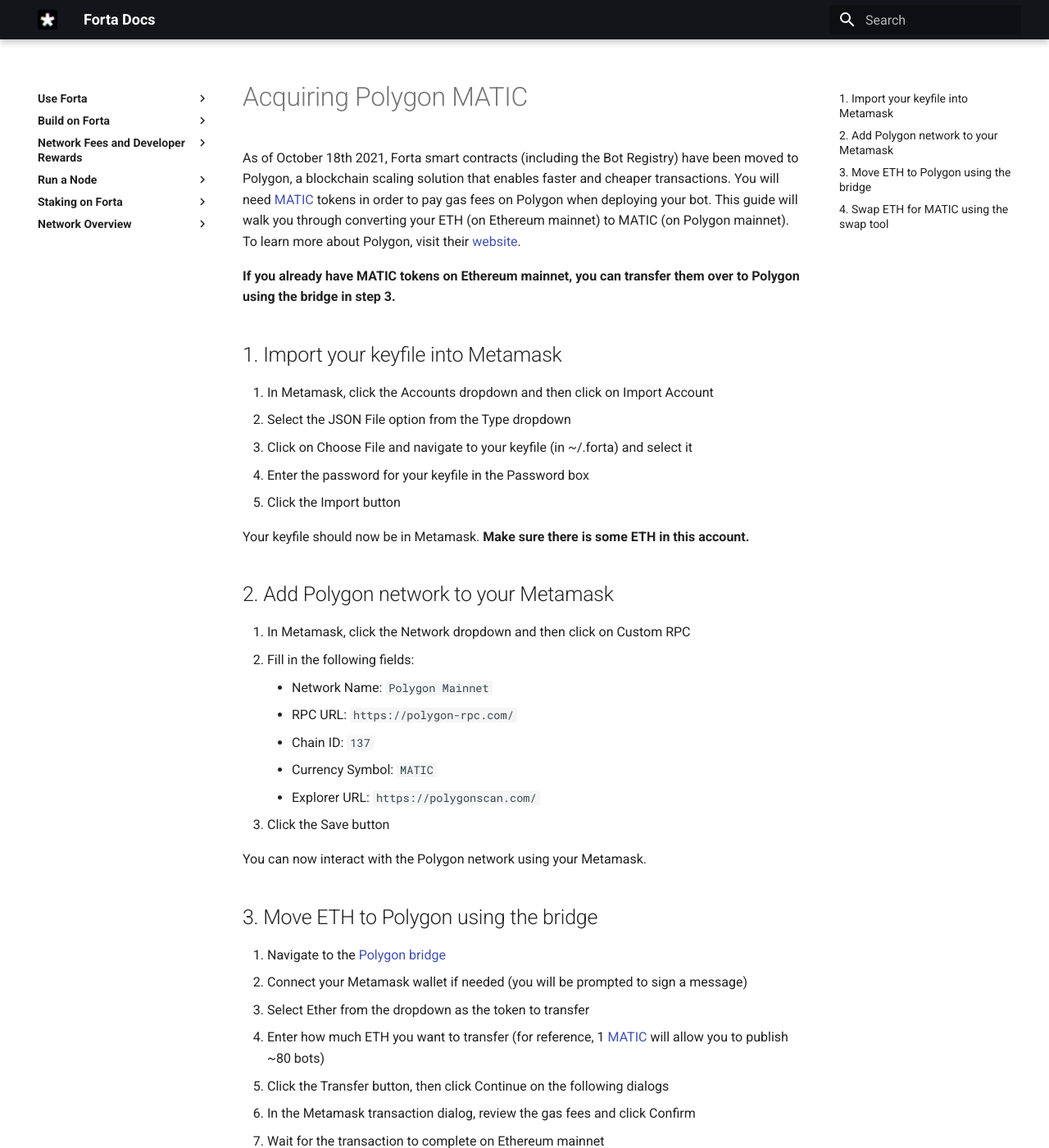
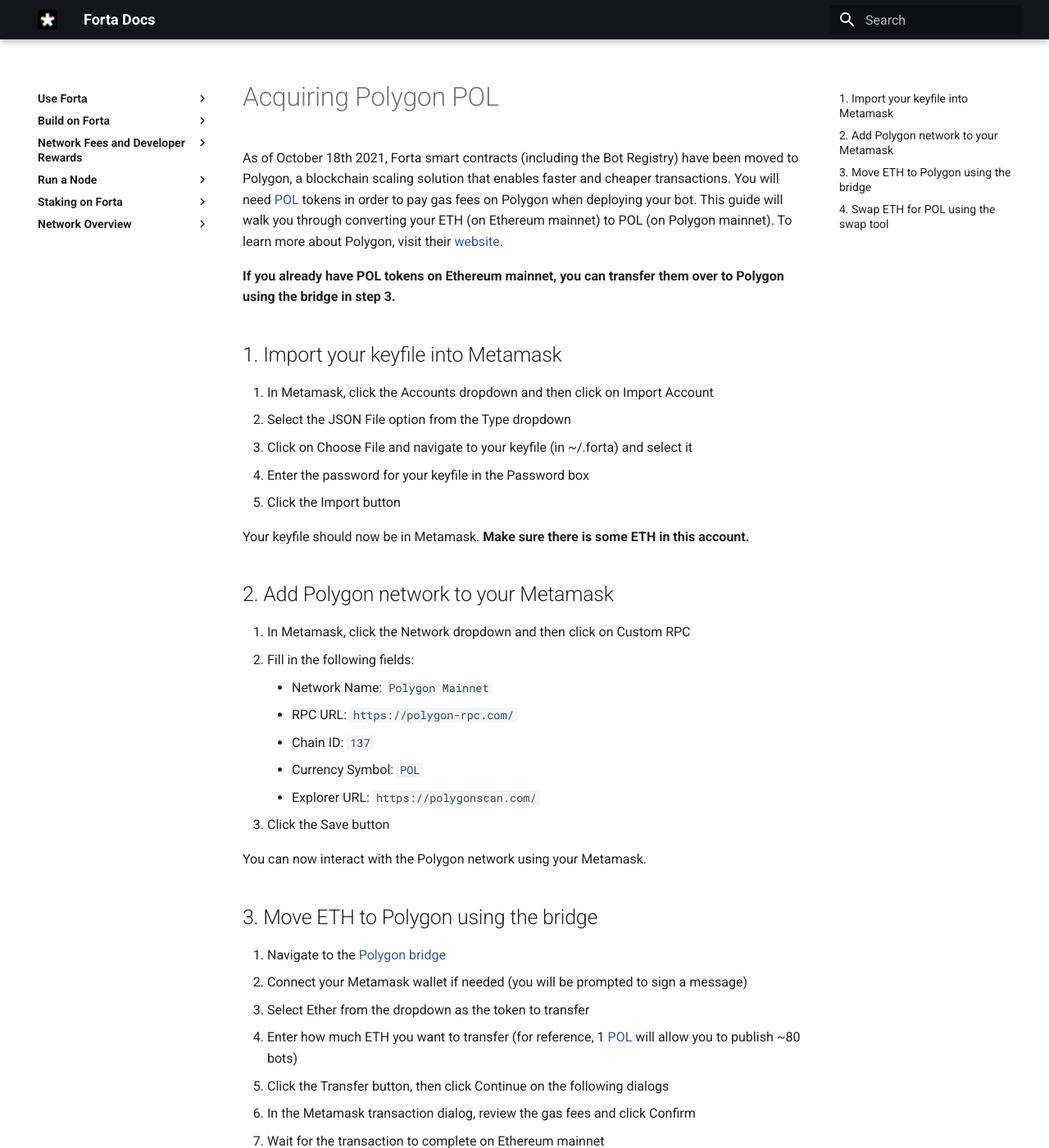
Before and after one commit to forta-network/docs, an MkDocs documentation site: the page built from docs/matic.md, in a window 1280 px wide and 1400 px high. Shown: the whole window at 82% size. Built offline with MkDocs 1.6.1 and Material for MkDocs 9.7.7, drawn with Linux system fonts in a browser that asks for light colours; some of the changed text lies outside the part shown.

Commit message:
Update matic.md

```diff
--- a/docs/matic.md
+++ b/docs/matic.md
@@ -1,8 +1,8 @@
-# Acquiring Polygon MATIC
+# Acquiring Polygon POL
 
-As of October 18th 2021, Forta smart contracts (including the Bot Registry) have been moved to Polygon, a blockchain scaling solution that enables faster and cheaper transactions. You will need [MATIC](https://coinmarketcap.com/currencies/polygon/) tokens in order to pay gas fees on Polygon when deploying your bot. This guide will walk you through converting your ETH (on Ethereum mainnet) to MATIC (on Polygon mainnet). To learn more about Polygon, visit their [website](https://polygon.technology/).
+As of October 18th 2021, Forta smart contracts (including the Bot Registry) have been moved to Polygon, a blockchain scaling solution that enables faster and cheaper transactions. You will need [POL](https://coinmarketcap.com/currencies/polygon/) tokens in order to pay gas fees on Polygon when deploying your bot. This guide will walk you through converting your ETH (on Ethereum mainnet) to POL (on Polygon mainnet). To learn more about Polygon, visit their [website](https://polygon.technology/).
 
-**If you already have MATIC tokens on Ethereum mainnet, you can transfer them over to Polygon using the bridge in step 3.**
+**If you already have POL tokens on Ethereum mainnet, you can transfer them over to Polygon using the bridge in step 3.**
 
 ## 1. Import your keyfile into Metamask
 
@@ -21,7 +21,7 @@
     - Network Name: `Polygon Mainnet`
     - RPC URL: `https://polygon-rpc.com/`
     - Chain ID: `137`
-    - Currency Symbol: `MATIC`
+    - Currency Symbol: `POL`
     - Explorer URL: `https://polygonscan.com/`
 3. Click the Save button
 
@@ -32,7 +32,7 @@
 1. Navigate to the [Polygon bridge](https://wallet.polygon.technology)
 2. Connect your Metamask wallet if needed (you will be prompted to sign a message)
 3. Select Ether from the dropdown as the token to transfer
-4. Enter how much ETH you want to transfer (for reference, 1 [MATIC](https://coinmarketcap.com/currencies/polygon/) will allow you to publish ~80 bots)
+4. Enter how much ETH you want to transfer (for reference, 1 [POL](https://coinmarketcap.com/currencies/polygon/) will allow you to publish ~80 bots)
 5. Click the Transfer button, then click Continue on the following dialogs
 6. In the Metamask transaction dialog, review the gas fees and click Confirm
 7. Wait for the transaction to complete on Ethereum mainnet
@@ -40,15 +40,15 @@
 
 You have now transferred ETH from Ethereum mainnet over to Polygon mainnet.
 
-## 4. Swap ETH for MATIC using the swap tool
+## 4. Swap ETH for POL using the swap tool
 
 1. Navigate to the [Polygon swap tool](https://wallet.polygon.technology/swap/)
 2. Connect your Metamask wallet if needed (you will be prompted to sign a message)
-3. Select how much MATIC you want to receive (for reference, 1 [MATIC](https://coinmarketcap.com/currencies/polygon/) will allow you to publish ~80 bots)
+3. Select how much POL you want to receive (for reference, 1 [POL](https://coinmarketcap.com/currencies/polygon/) will allow you to publish ~80 bots)
 4. Select WETH as the token to swap (will be labelled "Ether (PoS-WETH)")
 5. Click the Approve button
 6. Click the Swap button
 7. Wait for the transaction to complete on Polyon mainnet
-8. Verify your account balance on Polygon mainnet using the [Polygon block explorer](https://polygonscan.com/). You should have received the specified amount of **MATIC**
+8. Verify your account balance on Polygon mainnet using the [Polygon block explorer](https://polygonscan.com/). You should have received the specified amount of **POL**
 
-You should now have MATIC tokens on Polygon mainnet in order to pay gas fees! You can now continue [deploying your bot](deploying.md).
+You should now have POL tokens on Polygon mainnet in order to pay gas fees! You can now continue [deploying your bot](deploying.md).
```
